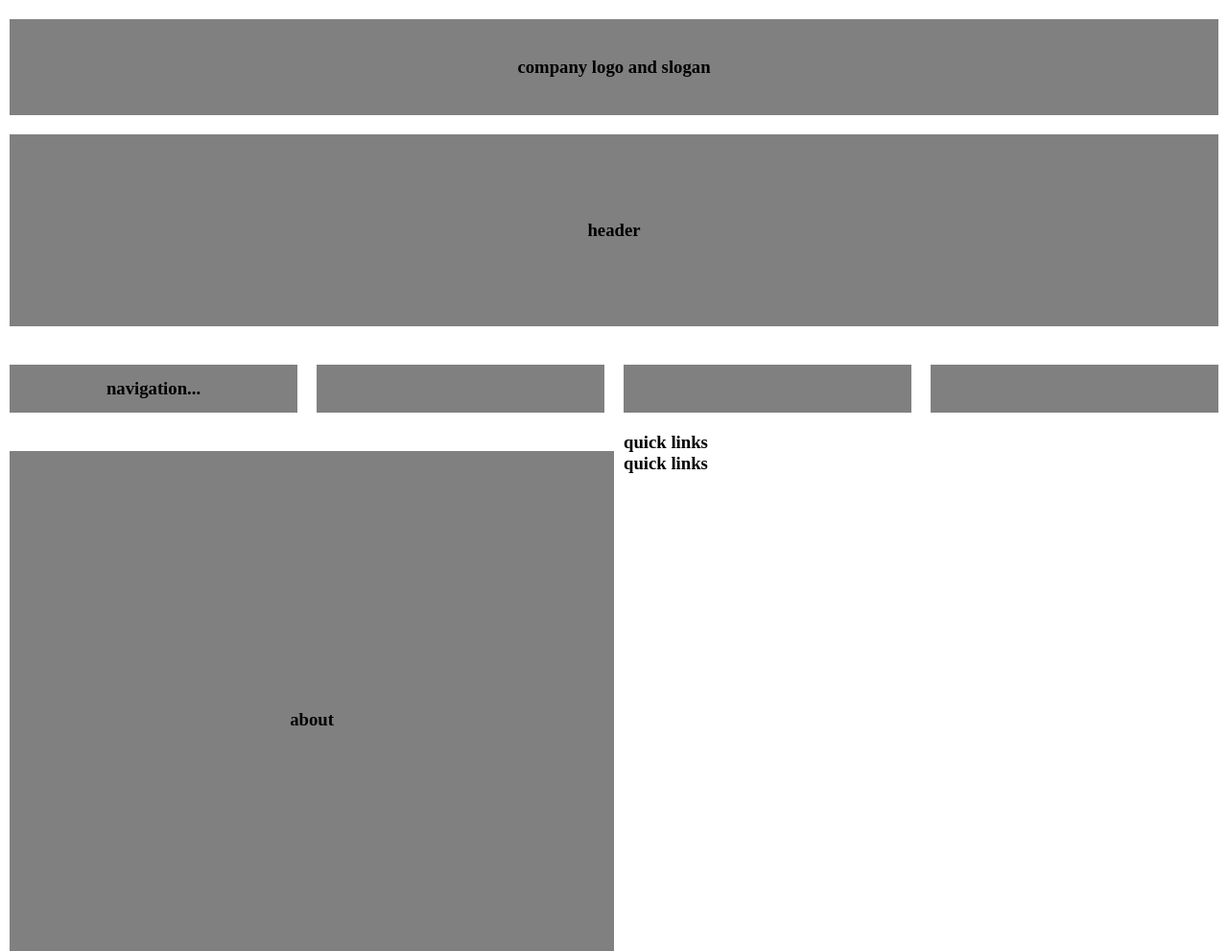
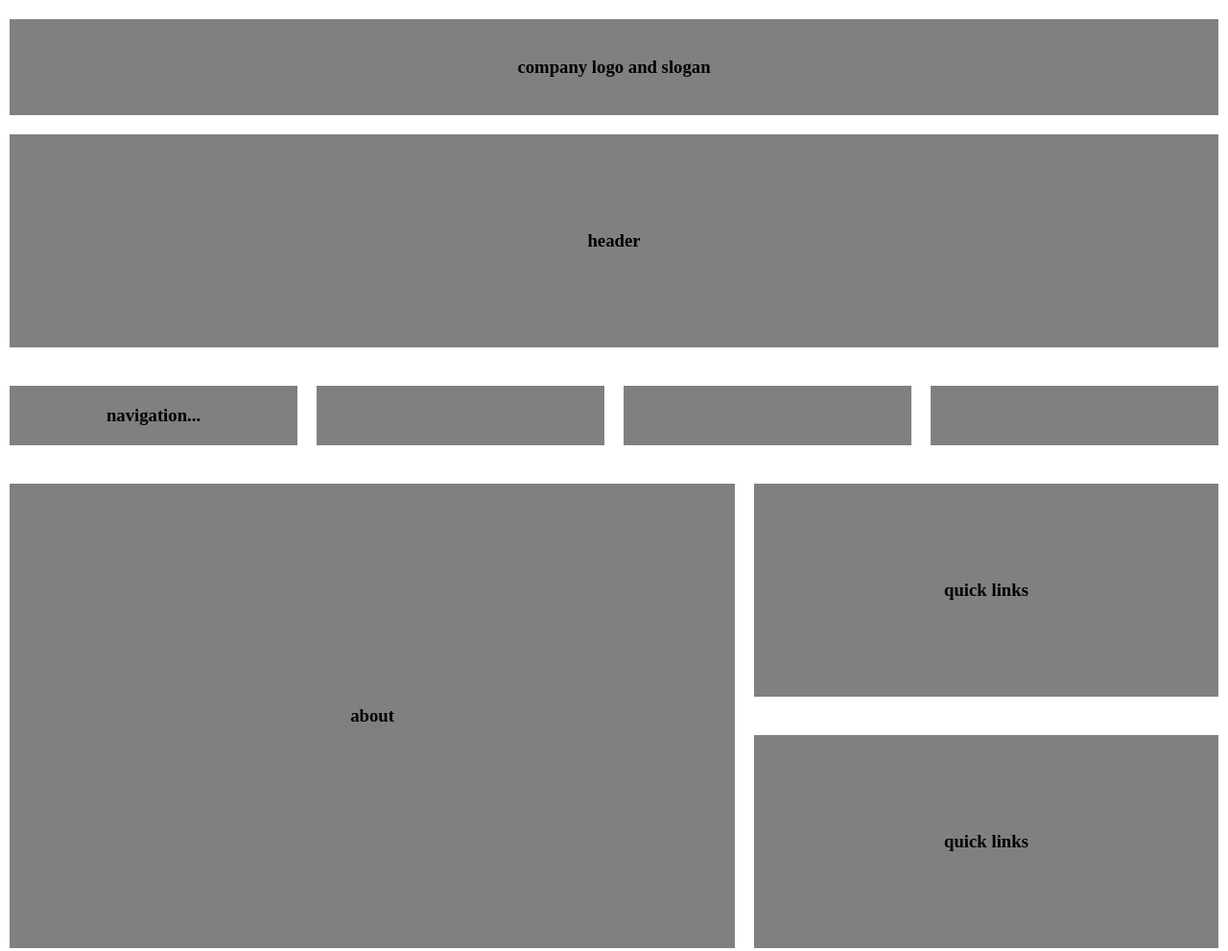
Before and after one commit to ghesenzade/simple-website, a plain HTML site: page index.html in a window 1280 px wide. Shown: the top 991 px of the page at 96% size. Drawn offline with Linux system fonts and the light colour scheme.

Commit message:
Update style.css

```diff
--- a/assets/css/style.css
+++ b/assets/css/style.css
@@ -3,32 +3,32 @@
     padding: 0;
     box-sizing: border-box;
 }
-header, .section-head, .nav-bar, .about, .link1, .link2, footer {
+header, .section-head, .nav-bar, .about, .link-one, .link-two, footer {
     background-color: gray;
     margin: 20px 10px;
     display: flex;
     align-items: center;
     justify-content: center;
 }
-header h3 {
+header {
     height: 100px;
     display: flex;
     align-items: center;
     justify-content: center;
 }
 .section-head {
-    height: 25vh;
+    padding:100px 0;
 }
 .nav-bar{
-    height: 50px;
-    width: 30%;
+    padding: 20px 0;
+    width: 25%;
 }
 nav {
     display: flex;
 }
 .about {
-    height: 70vh;
-    width: 50%;
+    padding:70px 0;
+    width: 60%;
 }
 main {
     display: flex;
@@ -36,11 +36,11 @@ main {
 .links {
     display: flex;
     flex-direction: column;
-    width: 50%;
+    width: 40%;
 }
-.link1, .link2 {
-    height: 32vh;
+.link-one, .link-two {
+    padding:100px 0;
 }
 footer {
-    height:30vh;
+    padding:100px 0;
 }
```
